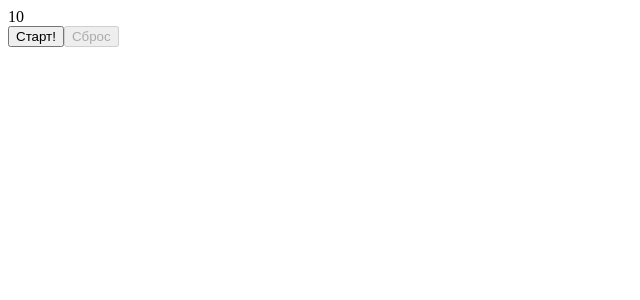
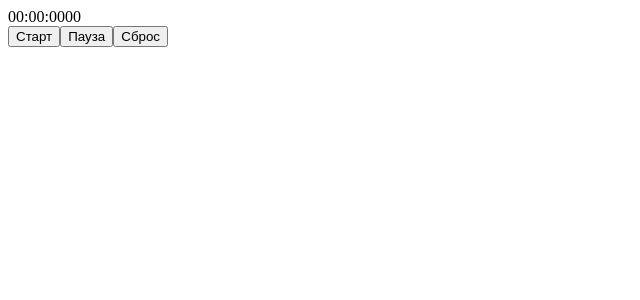
Before and after one commit to zertalls/setInterval-setTimeout-practise, a React (Vite) app: page / in a window 1280 px wide. Shown: the top 300 px of the page, without its empty margins (0-640 px from the left). Built offline with nearby package versions, Linux system fonts and the light colour scheme.

Commit message:
stopwatch code done

```diff
--- a/src/App.tsx
+++ b/src/App.tsx
@@ -1,10 +1,12 @@
 import './App.css'
 import { TaskOne } from './TaskOne/TaskOne'
+import { TaskTwo } from './TaskTwo/TaskTwo'
 
 function App() {
   return (
     <div>
-      <TaskOne/>
+      {/* <TaskOne/> */}
+      <TaskTwo/>
     </div>
   )
 }
--- /dev/null
+++ b/src/TaskTwo/TaskTwo.tsx
@@ -0,0 +1,89 @@
+import { useState } from "react";
+
+type StopwatchType = {
+    min: string
+    sec: string
+    ms: string
+    status: 'running' | 'pause' | 'idle'
+    id: number | undefined
+}
+
+export const TaskTwo = () => {
+    const [stopwatch, setStopwatch] = useState<StopwatchType>({min: '00', sec: '00', ms: '0000', status: 'idle', id: undefined})
+
+    const startStopwatch = () => {
+        if (stopwatch.id) {
+            clearInterval(stopwatch.id)
+            setStopwatch({...stopwatch, id: undefined})
+        }
+
+        const stopwatchId = setInterval(() => {
+            setStopwatch(prev => {
+                let currMs = +prev.ms + 10
+                let currSec = +prev.sec
+
+                console.log(stopwatchId, currSec, currMs);
+
+                if (currMs >= 1000) {
+                    currSec += 1
+                    currMs -= 1000
+                }
+
+                let currMin = +prev.min
+
+                if (currSec >= 60) {
+                    currMin += 1
+                    currSec -= 60
+                }
+
+                return {
+                    id: stopwatchId,
+                    status: 'running',
+                    min: currMin.toString(),
+                    sec: currSec.toString(),
+                    ms: currMs.toString()
+                }
+            })
+        }, 10)
+    }
+
+    const pauseStopwatch = () => {
+        clearInterval(stopwatch.id)
+        setStopwatch({...stopwatch, status: 'pause'})
+    }
+
+    const resetStopwatch = () => {
+        clearInterval(stopwatch.id)
+        setStopwatch({min: '00', sec: '00', ms: '0000', status: 'idle', id: undefined})
+    }
+
+    return (
+        <div>
+            <div>
+                <span>{`${stopwatch.min}:`}</span>
+                <span>{`${stopwatch.sec}:`}</span>
+                <span>{`${stopwatch.ms}`}</span>
+            </div>
+            <button onClick={startStopwatch} disabled={stopwatch.status === 'running'}>Старт</button>
+            <button onClick={pauseStopwatch} disabled={stopwatch.status === 'pause'}>Пауза</button>
+            <button onClick={resetStopwatch} disabled={stopwatch.status === 'running'}>Сброс</button>
+        </div>
+    );
+};
+
+//? Задача 2: Секундомер
+//? Цель: Создай секундомер с миллисекундами.
+
+//todo Кнопки: "Старт", "Пауза", "Сброс"
+
+//todo Отображение в формате: мм:сс:мс
+
+//todo Точное обновление каждые 10 мс
+
+//* Вопросы для самопроверки:
+
+//todo Почему setInterval может дрейфовать?
+
+//todo Как хранить время начала для точного расчета?
+
+//todo Нужен ли useRef для хранения интервала?
```
Also changed, not shown: src/TaskTwo/TaskTwo.module.css (added).
